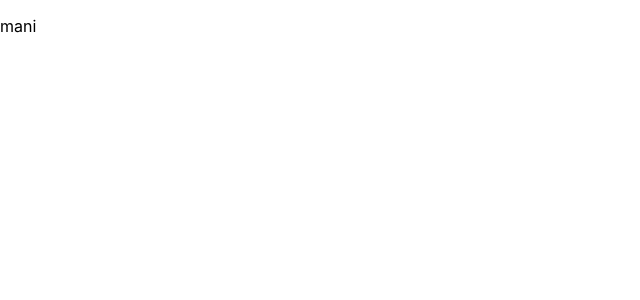
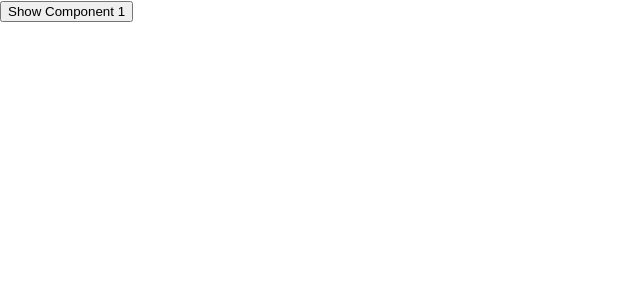
Before and after one commit to ks-mani/react-lifecycles, a React (Create React App) app: page / in a window 1280 px wide. Shown: the top 300 px of the page, without its empty margins (0-640 px from the left). Built offline with nearby package versions, Linux system fonts and the light colour scheme.

Commit message:
Modifications in  App JS

```diff
--- a/src/App.js
+++ b/src/App.js
@@ -1,8 +1,36 @@
+import React from 'react';
 
-function App() {
-  return (
-    <p>mani</p>
-  );
+class App extends React.Component {
+  constructor() {
+    super();
+    this.state = {
+      showComponent: false
+    }
+    this.showComponentHandler = this.showComponentHandler.bind(this);
+  }
+
+  showComponentHandler(e) {
+    this.setState((state, props)=>{
+      console.log("%c[App.js]", 'color: red; font-size: 15px'," - Current State", state);
+      console.log("%c[App.js]", 'color: red; font-size: 15px'," - Current Props", props);
+      return {
+        showComponent: !state.showComponent
+      }
+    }, ()=>{
+      console.log("%c[App.js]", 'color: red; font-size: 15px'," - Set State Call Back")
+    })
+  }
+
+  render() {
+    return (
+      <>
+        <button onClick={this.showComponentHandler} >Show Component 1</button>
+        {
+          this.state.showComponent ? <p>Mani</p> : ''
+        }
+      </>
+    )
+  }
 }
 
 export default App;
```
